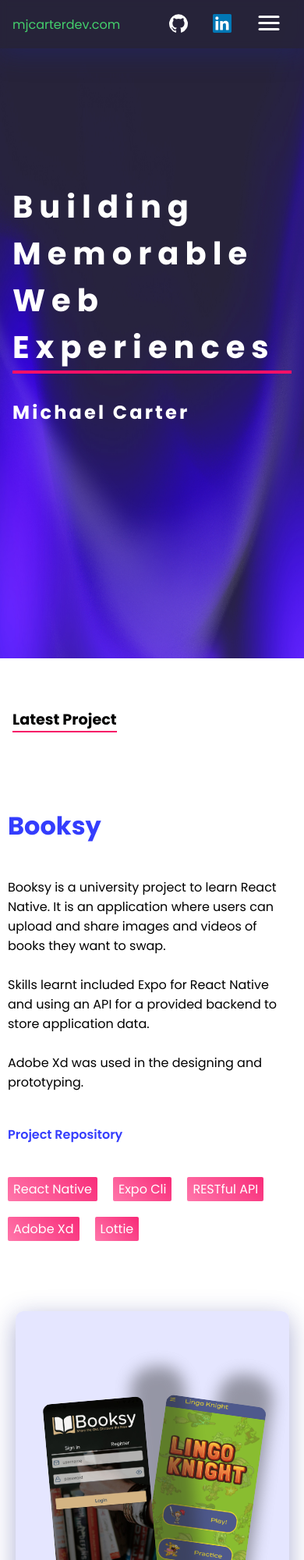
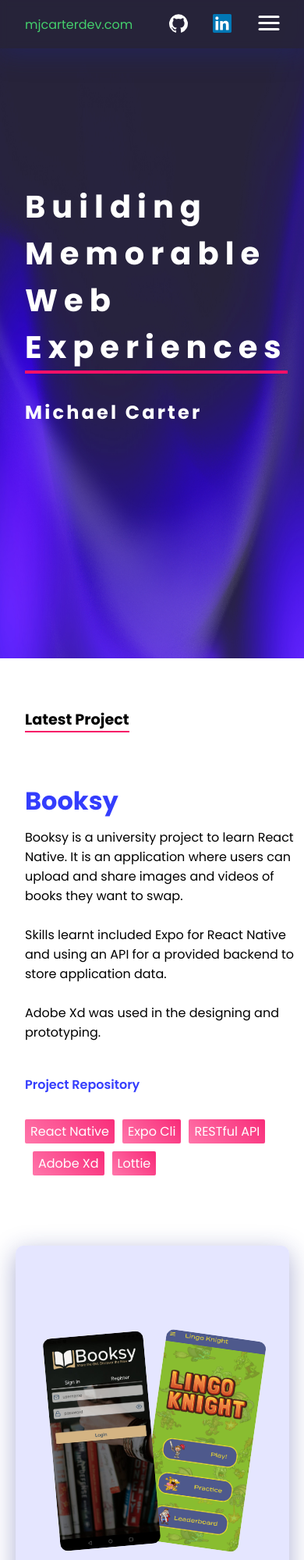
Before and after one commit to mjcarterdev/Carter-Prime.github.io, a plain HTML site: page index.html in a window 390 px wide. Shown: the top 2000 px of the page at 78% size. Drawn offline with Linux system fonts and the light colour scheme.

Commit message:
responsive fixes

```diff
--- a/css/main.scss
+++ b/css/main.scss
@@ -112,7 +112,7 @@ section {
 
   .logo {
     font-size: 1rem;
-    margin-left: 1rem;
+    margin-left: 2rem;
     color: map-get($color, greenAccent);
     align-self: center;
 
@@ -333,7 +333,7 @@ section {
     flex-direction: column;
     width: fit-content;
     height: fit-content;
-    margin: 1rem;
+    margin: 2rem;
 
     h1 {
       font-size: 2.5rem;
@@ -470,45 +470,47 @@ section {
 
 .section-header {
   width: fit-content;
-  margin: 4rem 1rem;
+  margin-top: 4rem;
+  margin-bottom: 4rem;
+  margin-left: 2rem;
   border-bottom: 2px solid map-get($color, redAccent);
   font-size: 1.2rem;
   align-self: flex-start;
   white-space: nowrap;
 
   @include sm {
-    margin: 4rem 6rem;
+    margin-left: 6rem;
   }
 
   @include lg {
-    margin: 4rem 6rem;
     font-size: 1.5rem;
   }
 
   @include xl {
-    margin: 4rem 8rem;
+    margin-left: 8rem;
   }
 
   @include xxl {
-    margin: 4rem 10rem;
+    margin-left: 10rem;
   }
 }
 
 .project-title {
   width: fit-content;
-  margin: 2rem;
-  margin-left: 10px;
+  margin-left: 2rem;
   font-size: 2rem;
   color: map-get($color, blueAccent);
 
+  @include sm {
+    margin-left: 0rem;
+  }
+
   @include lg {
-    margin-left: 0px;
     align-self: flex-start;
   }
 
   @include xl {
     font-size: 4rem;
-    margin-left: 0px;
     align-self: flex-start;
   }
 }
@@ -520,6 +522,14 @@ section {
   max-width: 700px;
   min-height: 500px;
   justify-content: space-around;
+
+  .text {
+    padding-left: 2rem;
+
+    @include sm {
+      padding-left: 0rem;
+    }
+  }
 }
 
 .skill-card {
@@ -529,10 +539,17 @@ section {
   align-self: center;
   justify-content: space-around;
   align-items: center;
-  background: rgba(39, 35, 58, 0.4);
   margin-left: 1rem;
   margin-right: 1rem;
   margin-bottom: 2rem;
+
+  background: rgba(39, 35, 58, 0.25);
+  box-shadow: 0 8px 32px 0 rgba(31, 38, 135, 0.37);
+  backdrop-filter: blur(10px);
+  -webkit-backdrop-filter: blur(10px);
+  border-radius: 10px;
+  border: 1px solid rgba(255, 255, 255, 0.18);
+
   .skillIcon {
     width: 25%;
     max-width: 120px;
@@ -571,10 +588,14 @@ section {
 
 .project-link {
   color: map-get($color, blueAccent);
-  padding-left: 10px;
+  padding-left: 2rem;
   cursor: pointer;
   font-weight: 600;
   margin-bottom: 2rem;
+
+  @include sm {
+    padding-left: 0rem;
+  }
 }
 
 .past-project-container {
@@ -583,7 +604,6 @@ section {
   align-items: center;
   flex-direction: column;
   height: fit-content;
-
   .section-header {
     justify-self: flex-start;
   }
@@ -594,7 +614,6 @@ section {
     grid-template-columns: 1fr;
     grid-template-rows: auto;
     grid-gap: 1rem;
-    place-items: center;
     margin-left: 6rem;
     margin-right: 6rem;
   }
@@ -609,16 +628,15 @@ section {
   }
 
   @include md {
+  }
+
+  @include lg {
+    font-size: 1.2rem;
     .projects-grid {
       grid-template-columns: 1fr 1fr;
       grid-template-rows: auto;
       grid-gap: 4rem;
-      justify-content: flex-start;
     }
-  }
-
-  @include lg {
-    font-size: 1.2rem;
   }
 
   @include xl {
@@ -647,10 +665,11 @@ section {
   backdrop-filter: blur(2.5px);
   -webkit-backdrop-filter: blur(8.5px);
   border-radius: 10px;
+  justify-self: center;
 
   img {
     width: 45%;
-    height: 100%;
+    height: auto;
     max-height: 600px;
     object-fit: fill;
     max-width: 500px;
@@ -668,47 +687,9 @@ section {
     z-index: 0;
   }
 
-  .shadow-layer {
-    position: absolute;
-    width: 20%;
-    top: 70px;
-    left: 160px;
-    max-width: 350px;
-    height: 70%;
-    max-height: 400px;
-    background-color: #202020;
-    opacity: 40%;
-    filter: blur(10px);
-    border-radius: 30px;
-    z-index: 1;
-    transform: rotate(-5deg);
-
-    @include lg {
-      height: 80%;
-      left: 180px;
-      top: 60px;
-    }
-  }
-
-  .shadow-layer2 {
-    position: absolute;
-    top: 80px;
-    right: 40px;
-    width: 20%;
-    max-width: 350px;
-    height: 70%;
-    max-height: 400px;
-    background-color: #202020;
-    opacity: 40%;
-    filter: blur(10px);
-    border-radius: 30px;
-    z-index: -1;
-    transform: rotate(8deg);
-
-    @include lg {
-      height: 80%;
-      top: 70px;
-    }
+  @include lg {
+    margin: 0rem 0rem;
+    justify-self: flex-end;
   }
 }
 
@@ -717,14 +698,16 @@ section {
   flex-direction: row;
   flex-wrap: wrap;
   margin-bottom: 2rem;
+  padding-left: 2rem;
 
   li {
     color: white;
     background-image: linear-gradient(45deg, #ff76aa, #f61067);
     background-size: 150%;
     background-position: left;
+    margin-left: 10px;
+    margin-bottom: 10px;
     transition: background-position linear;
-    margin: 10px;
     text-align: center;
     border-radius: 2px;
     padding: 3px 7px;
@@ -733,6 +716,10 @@ section {
     &:hover,
     &:focus {
       background-position: right;
+    }
+
+    &:first-child {
+      margin-left: 0px;
     }
   }
 }
@@ -769,10 +756,6 @@ section {
   width: 90%;
   flex-direction: column;
   justify-content: space-around;
-
-  @include sm {
-    margin-left: 6rem;
-  }
 
   @include lg {
     margin-left: 6rem;
```
Also changed, not shown: css/main.css, 1 other file.
